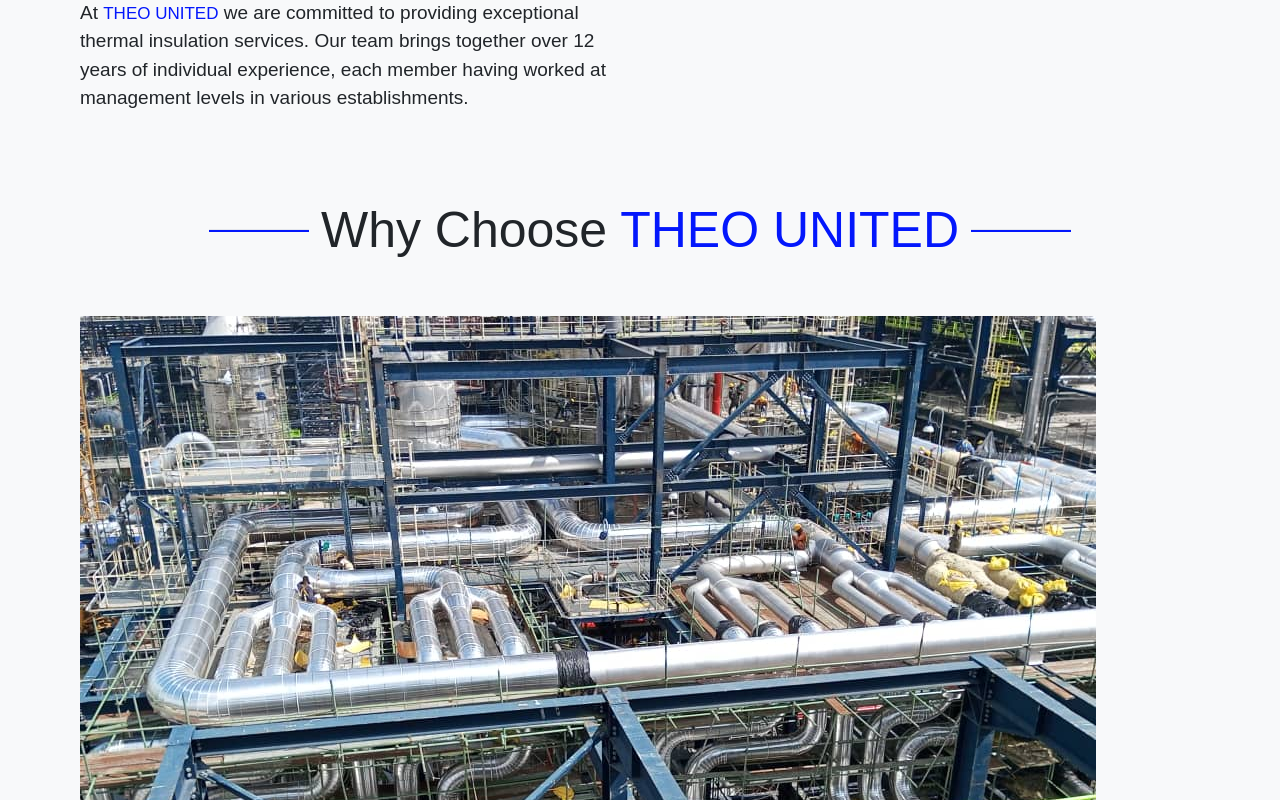
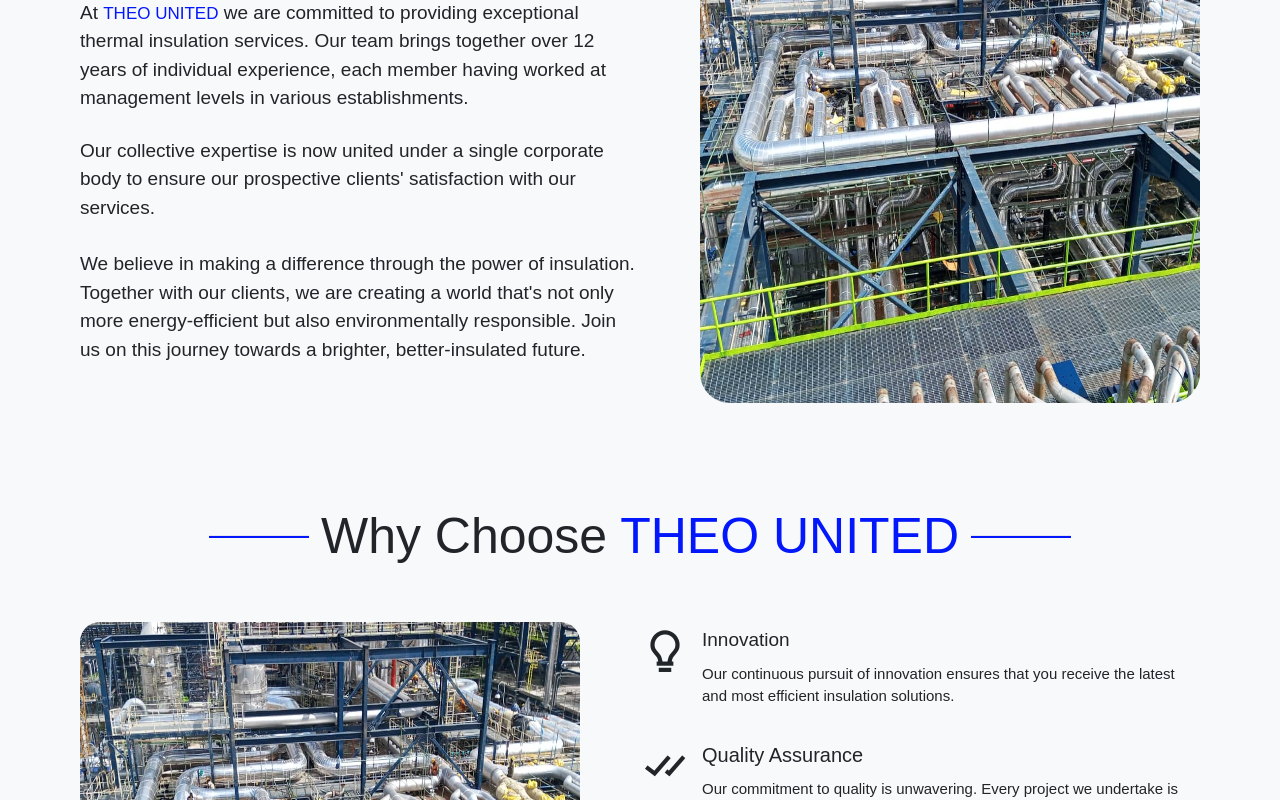
Before and after one commit to Goldexcool/Theo-Portfolio, a Next.js app: page / in a window 1280 px wide. Shown: the part 1240-2040 px from the top of the page. Built offline with nearby package versions, Linux system fonts and the light colour scheme.

Commit message:
fixed bug

```diff
--- a/src/components/About.tsx
+++ b/src/components/About.tsx
@@ -1,3 +1,4 @@
+"use client"
 import React from 'react';
 import Image from 'next/image';
 import about from '../../public/WhatsApp Image 2023-10-31 at 23.46.34 (1).jpeg'
@@ -36,21 +37,37 @@
       <section className='flex items-center justify-center px-5 md:px-20  mt-[5rem]'>
         <div>
           <div className='flex justify-center items-center flex-col gap-3 mb-4 sm:mb-[3rem] '>
-            <div className='flex justify-center items-center gap-3 mb-[1rem] text-center'>
-              <hr className='w-[100px] h-[3px] bg-main-blue '/>
-              <h2 className='md:text-[50px] text-[30px] text-main-black'>About <span className='text-main-blue'> Us</span></h2>
-              <hr className='w-[100px] h-[3px] bg-main-blue ' />
-            </div>
+          <div className='flex justify-center items-center gap-3 mb-[1rem] text-center'>
+            <hr className='w-[100px] h-[3px] bg-main-blue '/>
+            <h2 className='md:text-[50px] text-[30px] text-main-black'>About <span className='text-main-blue'> Us</span></h2>
+            <hr className='w-[100px] h-[3px] bg-main-blue ' />
+          </div>
             <h3 className='text-[15px] text-center sm:mb-5 md:text-[20px] text-main-black'>Our Team: The Architects of Insulation Innovation</h3>
           </div>
-          <article className=' gap-4 lg:gap-[0rem]  lg:flex-row flex-wrap justify-center items-center  lg:justify-between w-full  flex-col flex text-main-black'>
-            <div className='flex items-center flex-col lg:w-1/2 w-full gap-3 '>
+          <article className=' gap-4 md:gap-[0rem]  md:flex-row flex-wrap md:justify-between w-full  flex-col flex text-main-black'>
+            <div className='flex items-center flex-col md:w-1/2 w-full gap-3 '>
               <h1 className='md:text-[24px] font-[500] mb-3 text-[17px] lg:text-start text-center'>Crafting Excellence in Thermal Insulation: Our Story, Your Solution</h1>
-              <h2 className='md:text-[19px] text-[15px] lg:text-left text-center'> At <span className='text-main-blue text-[17px] '>THEO UNITED</span> we are committed to providing exceptional thermal insulation services. Our team brings together over 12 years of individual experience, each member having worked at management levels in various establishments. </h2>
+              <h2 className='md:text-[19px] text-[15px] md:text-left text-center'> At <span className='text-main-blue text-[17px] '>THEO UNITED</span> we are committed to providing exceptional thermal insulation services. Our team brings together over 12 years of individual experience, each member having worked at management levels in various establishments. </h2>
+              <h3 className='mt-3 mb-4 md:text-[19px] text-[15px] md:text-left text-center'>Our collective expertise is now united under a single corporate body to ensure our prospective clients&apos; satisfaction with our services.</h3>
+              <h4 className='md:text-[19px] text-[15px] md:text-left text-center'>
+                We believe in making a difference through the power of insulation. Together with our clients, we are creating a world that&apos;s not only more energy-efficient but also environmentally responsible. Join us on this journey towards a brighter, better-insulated future.
+              </h4>
             </div>
+
+            <div className='md:block flex justify-center items-center'>
+              <Image src={about} alt="" width={500} height={200} className='h-[500px] rounded-[30px] mb-4 w-[500px]' />
+            </div>
+
+            {/* <div className='flex flex-col gap-3'>
+            <h1 className='text-[27px] text-bold'>Our Mission</h1>
+            <h2 className='text-[17px]'> Our mission is straightforward: to provide our clients with the best thermal insulation services available. We are committed to delivering the highest quality of service to our clients, and we are dedicated to ensuring that our clients are satisfied with our services.
+            </h2>
+            <Image src={about2} alt='' width={700} height={300} className='h-[600px] rounded-[30px]'/>
+          </div> */}
           </article>
         </div>
       </section>
+
 
       <section className='flex items-center justify-center md:px-20 mt-[5rem] px-5'>
         <div className=''>
@@ -62,7 +79,7 @@
 
           <article className=' flex flex-wrap items-center justify-center lg:justify-between lg:w-full lg:flex-row flex-col-reverse gap-4 md:gap-[0px] text-main-black'>
             <div className='lg:block flex justify-center mt-4 lg:mt-0 items-center'>
-              <Image src={about} alt="about" />
+              <Image src={about} alt="about"width={500} className='h-[500px] rounded-[20px]'/>
             </div>
             <div className='flex flex-col lg:w-1/2 gap-8'>
               <div className='flex gap-3'>
@@ -101,14 +118,7 @@
         </div>
       </section>
 
-      {showScrollToTop && (
-        <div
-          className="fixed bottom-8 right-8 bg-main-blue p-3 rounded-[10px] cursor-pointer"
-          onClick={scrollToTop}
-        >
-          <i className="bx bxs-up-arrow-alt text-white text-3xl"></i>
-        </div>
-      )}
+
       {showScrollToTop && (
         <div
           className="fixed bottom-8 right-8 bg-main-blue p-3 rounded-[10px] cursor-pointer"
```
